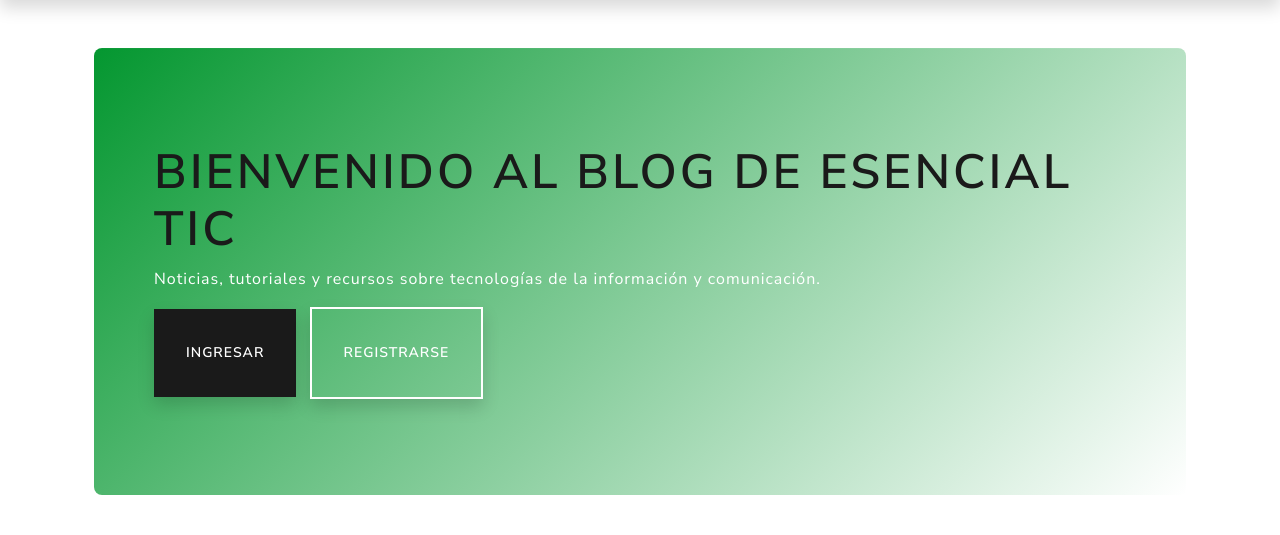
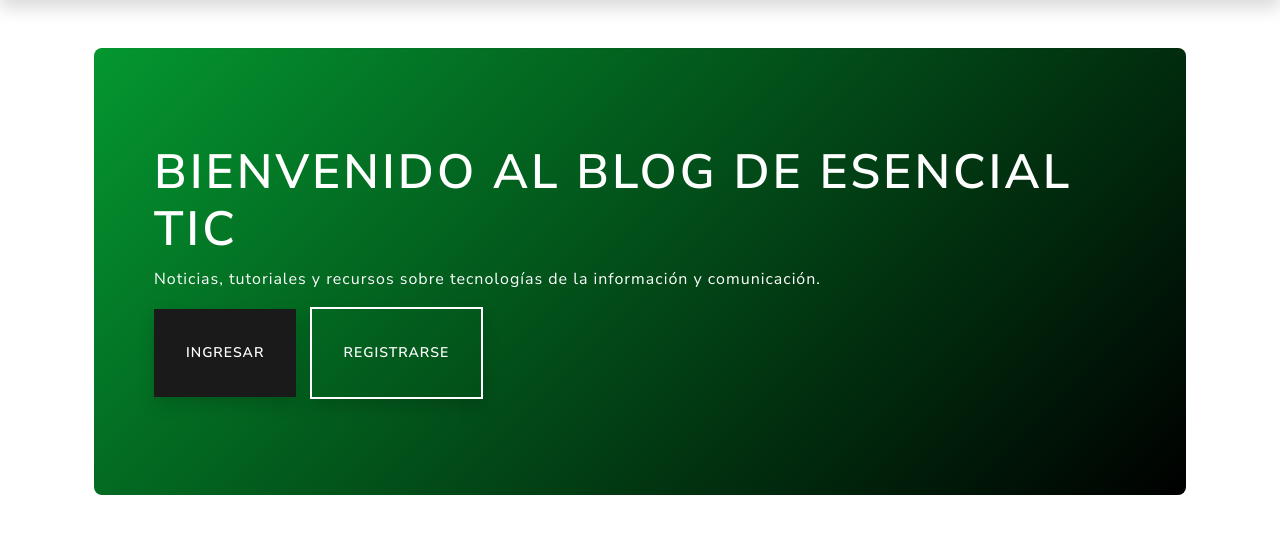
Before and after one commit to sergiorioscomar/blog, a Django app: page / in a window 1280 px wide. Shown: the part 92-627 px from the top of the page. Run offline with Django 5.2, Linux system fonts and the light colour scheme; data that the repository does not hold is empty; some libraries are stand-ins or nearby versions.

Commit message:
#11 | fix color text hero

```diff
--- a/django_project/templates/index.html
+++ b/django_project/templates/index.html
@@ -6,12 +6,12 @@
 
   <!-- Banner principal (Hero) -->
   <div class="p-5 mb-4 bg-dark text-light rounded-3" style="
-      background: linear-gradient(135deg, #049730, #ffffff);
+      background: linear-gradient(135deg, #049730, #000000);
       background-size: cover;
       background-position: center;
   ">
       <div class="container py-5">
-          <h1 class="display-5 fw-bold">Bienvenido al blog de Esencial TIC</h1>
+          <h1 class="display-5 fw-bold text-white">Bienvenido al blog de Esencial TIC</h1>
           <p class="fs-5">
               Noticias, tutoriales y recursos sobre tecnologías de la información y comunicación.
           </p>
```
